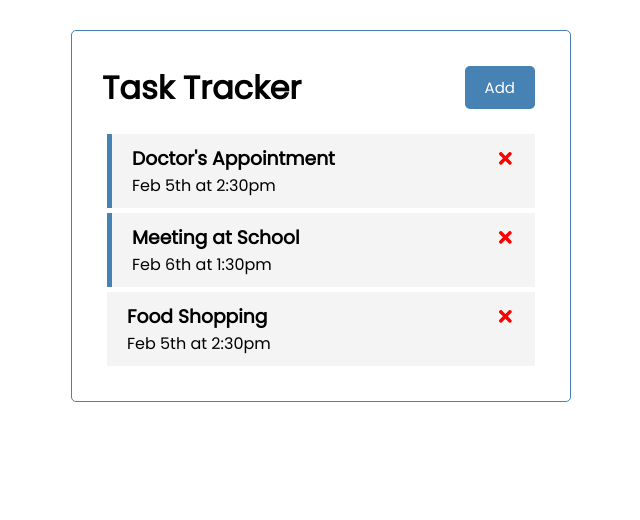
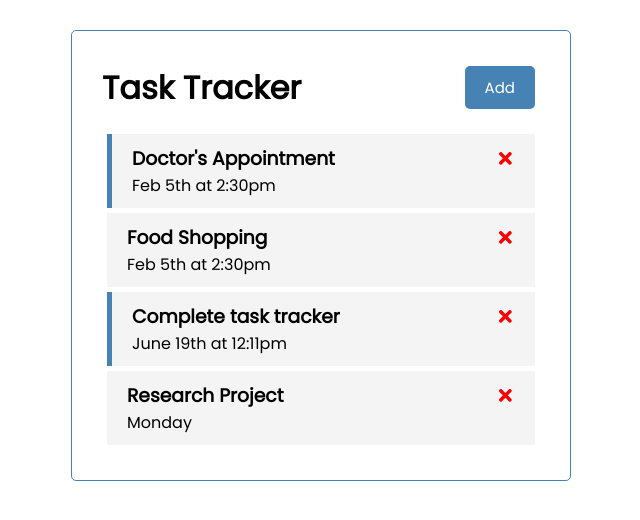
Before and after one commit to EmmanuelOBUjunior/taskTracker, a React (Create React App) app: page / in a window 1280 px wide. Shown: the top 520 px of the page, without its empty margins (319-959 px from the left). Built offline with nearby package versions, Linux system fonts and the light colour scheme; data requests are answered from the project's data file.

Commit message:
Add to server(POST)

```diff
--- a/db.json
+++ b/db.json
@@ -1,21 +1,28 @@
-{"tasks" : [
+{
+  "tasks": [
     {
       "id": 1,
-      "text" : "Doctor's Appointment",
-      "day" : "Feb 5th at 2:30pm",
-      "reminder": true
-    },
-    {
-      "id": 2,
-      "text" : "Meeting at School",
-      "day" : "Feb 6th at 1:30pm",
+      "text": "Doctor's Appointment",
+      "day": "Feb 5th at 2:30pm",
       "reminder": true
     },
     {
       "id": 3,
-      "text" : "Food Shopping",
-      "day" : "Feb 5th at 2:30pm",
+      "text": "Food Shopping",
+      "day": "Feb 5th at 2:30pm",
       "reminder": false
+    },
+    {
+      "text": "Complete task tracker",
+      "day": "June 19th at 12:11pm",
+      "reminder": true,
+      "id": 4
+    },
+    {
+      "text": "Research Project",
+      "day": "Monday",
+      "reminder": false,
+      "id": 5
     }
-]
+  ]
 }
--- a/src/App.js
+++ b/src/App.js
@@ -8,8 +8,8 @@
   const [tasks, setTasks] = useState([]);
   useEffect(()=>{
     const getTasks = async () =>{
-      const taskFromServer = await fetchTasks();
-      setTasks(taskFromServer)
+      const tasksFromServer = await fetchTasks();
+      setTasks(tasksFromServer)
     }
 
     getTasks();
@@ -21,19 +21,36 @@
       const res = await fetch('http://localhost:5000/tasks')
       const data = await res.json()
 
+      //console.log(data)
       return data
     }
 
     //ADD TASK
-    const addTask = (task) =>{
-      const id = Math.floor(Math.random() * 10000 +1 )
-      const newTask = {id, ...task}
+    const addTask = async(task) =>{
+      const res = await fetch('http://localhost:5000/tasks',{
+        method: "POST",
+        headers:{
+          'Content-type': 'application/json'
+        },
+        body: JSON.stringify(task)
+      })
 
-      setTasks([...tasks, newTask])
+      const data = await res.json()
+
+      setTasks([...tasks, data])
+
+      // const id = Math.floor(Math.random() * 10000 +1 )
+      // const newTask = {id, ...task}
+
+      // setTasks([...tasks, newTask])
     }
 
     //DELETE TASK
-    const deleteTask = (id) =>{
+    const deleteTask = async (id) =>{
+      await fetch(`http://localhost:5000/tasks/${id}`,{
+          method: "DELETE",
+        })
+
      setTasks(tasks.filter((task) => task.id !== id))
     }
 
--- a/src/components/Tasks.js
+++ b/src/components/Tasks.js
@@ -3,8 +3,8 @@
 const Tasks = ({tasks, onDelete, onToggle}) => {
   return (
 	<>
-		{tasks.map((task) =>(
-			<Task key={task.id} task = {task} onDelete = {onDelete} onToggle = {onToggle}/>
+		{tasks.map((task, index) =>(
+			<Task key={index} task = {task} onDelete = {onDelete} onToggle = {onToggle}/>
 		))}
 	</>
   )
```
